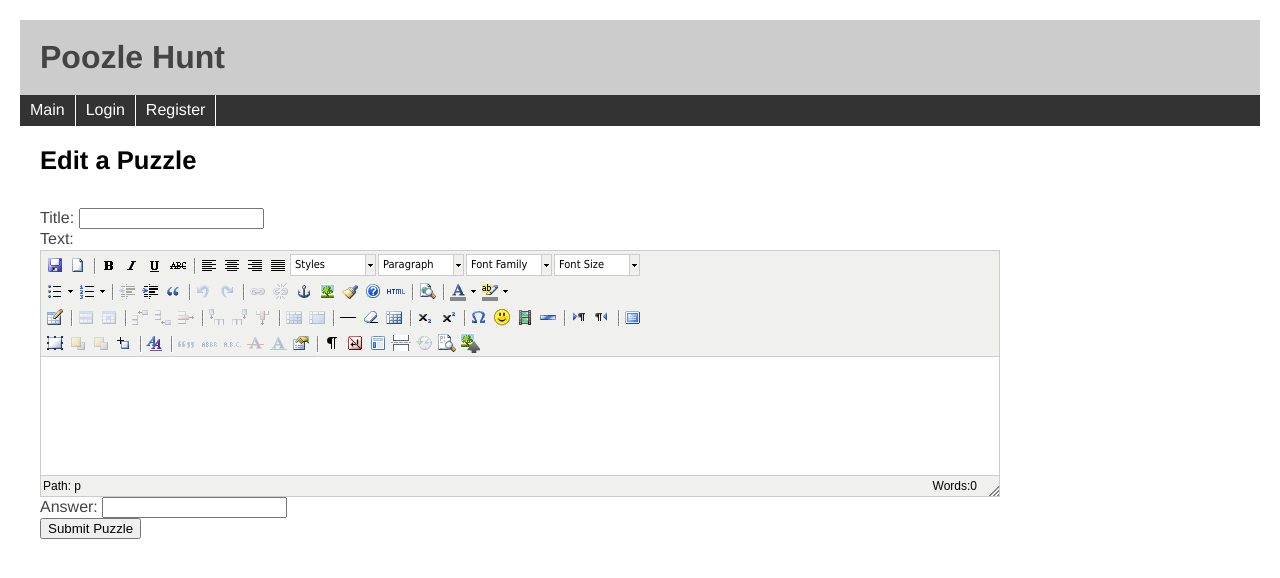
After one commit to jschnei/poozlehunt, a Python web app: template templates/puzzle_edit.html in a window 1280 px wide. The commit adds this page. Shown: the top 578 px of the page. Run offline with Jinja, Linux system fonts and the light colour scheme; the template is opened without the code that fills it, so the values that code supplies are empty.

Commit message:
added author property to upinfo and edit tags to puzzle

```diff
--- a/models.py
+++ b/models.py
@@ -24,6 +24,7 @@ class UserPuzzleInfo(db.Model):
   uid = db.IntegerProperty(required=True)
   pid = db.IntegerProperty(required=True)
 
+  author = db.BooleanProperty(required=True, default=False)
   locked = db.BooleanProperty(required=True, default=False)
   solved = db.BooleanProperty(required=True, default=False)
   tries = db.IntegerProperty(required=True, default=0)
--- /dev/null
+++ b/templates/puzzle_edit.html
@@ -0,0 +1,62 @@
+{% extends "base.html" %}
+{% block title %} Edit a Puzzle {% endblock %}
+{% block content %}
+  <script type="text/javascript" src="/tiny_mce/tiny_mce.js"></script>
+  <script type="text/javascript">
+      tinyMCE.init({
+          // General options
+    mode : "textareas",
+    theme : "advanced",
+    plugins : "autolink,lists,pagebreak,style,layer,table,save,advhr,advimage,advlink,emotions,iespell,inlinepopups,insertdatetime,preview,media,searchreplace,contextmenu,directionality,fullscreen,noneditable,visualchars,nonbreaking,xhtmlxtras,template,wordcount,advlist,autosave,visualblocks,jbimages",
+
+        relative_urls: false,
+
+    // Theme options
+    theme_advanced_buttons1 : "save,newdocument,|,bold,italic,underline,strikethrough,|,justifyleft,justifycenter,justifyright,justifyfull,styleselect,formatselect,fontselect,fontsizeselect",
+    theme_advanced_buttons2 : "bullist,numlist,|,outdent,indent,blockquote,|,undo,redo,|,link,unlink,anchor,image,cleanup,help,code,|,preview,|,forecolor,backcolor",
+    theme_advanced_buttons3 : "tablecontrols,|,hr,removeformat,visualaid,|,sub,sup,|,charmap,emotions,iespell,media,advhr,|,ltr,rtl,|,fullscreen",
+    theme_advanced_buttons4 : "insertlayer,moveforward,movebackward,absolute,|,styleprops,|,cite,abbr,acronym,del,ins,attribs,|,visualchars,nonbreaking,template,pagebreak,restoredraft,visualblocks,jbimages",
+    theme_advanced_toolbar_location : "top",
+    theme_advanced_toolbar_align : "left",
+    theme_advanced_statusbar_location : "bottom",
+    theme_advanced_resizing : true,
+
+    // Example content CSS (should be your site CSS)
+    content_css : "/css/onecol.css",
+
+    // Drop lists for link/image/media/template dialogs
+    template_external_list_url : "lists/template_list.js",
+    external_link_list_url : "lists/link_list.js",
+    external_image_list_url : "lists/image_list.js",
+    media_external_list_url : "lists/media_list.js",
+
+    // Style formats
+    style_formats : [
+      {title : 'Bold text', inline : 'b'},
+      {title : 'Red text', inline : 'span', styles : {color : '#ff0000'}},
+      {title : 'Red header', block : 'h1', styles : {color : '#ff0000'}},
+      {title : 'Example 1', inline : 'span', classes : 'example1'},
+      {title : 'Example 2', inline : 'span', classes : 'example2'},
+      {title : 'Table styles'},
+      {title : 'Table row 1', selector : 'tr', classes : 'tablerow1'}
+    ],
+
+    // Replace values for the template plugin
+    template_replace_values : {
+      username : "Some User",
+      staffid : "991234"
+    }
+  });
+    </script><br>
+  <form action="edit_submit" method="post" enctype="multipart/form-data">
+  Title: <input type="form" name="title" value="{{puzzle.title}}"/>
+  <br>
+  Text:<br>
+  <div id="text">
+      <textarea id="input" name="input" rows="15" cols="60" style="width: 80%">{{puzzle.text | safe}}</textarea>
+  </div>
+  Answer: <input type="form" name="answer" value="{{puzzle.answer}}" />
+  <br>
+  <input type="submit" value="Submit Puzzle" />
+  </form>
+{% endblock %}
```
Also changed, not shown: main.py (+6 -4 lines), templates/puzzle.html (+6 -6 lines).
